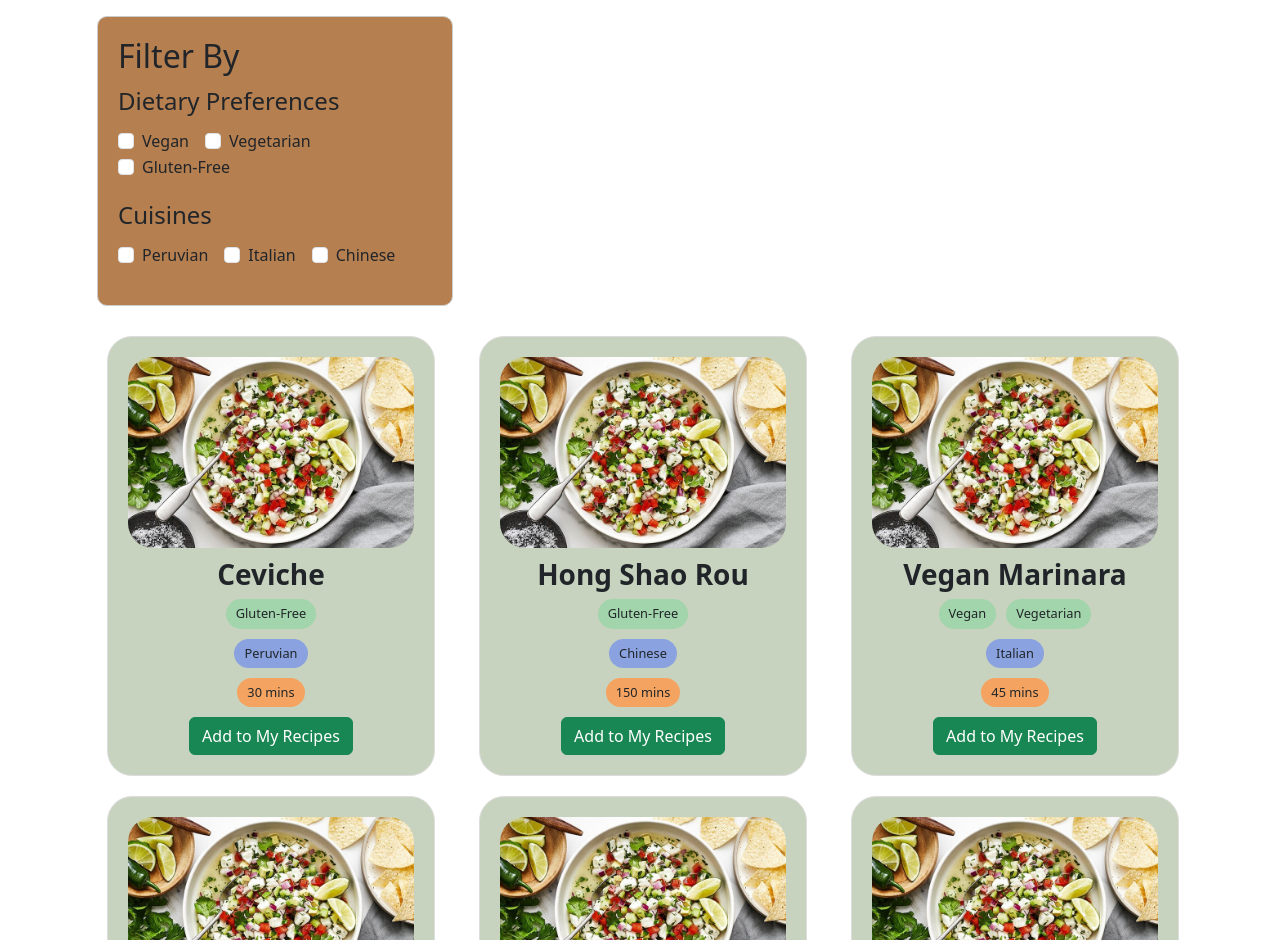
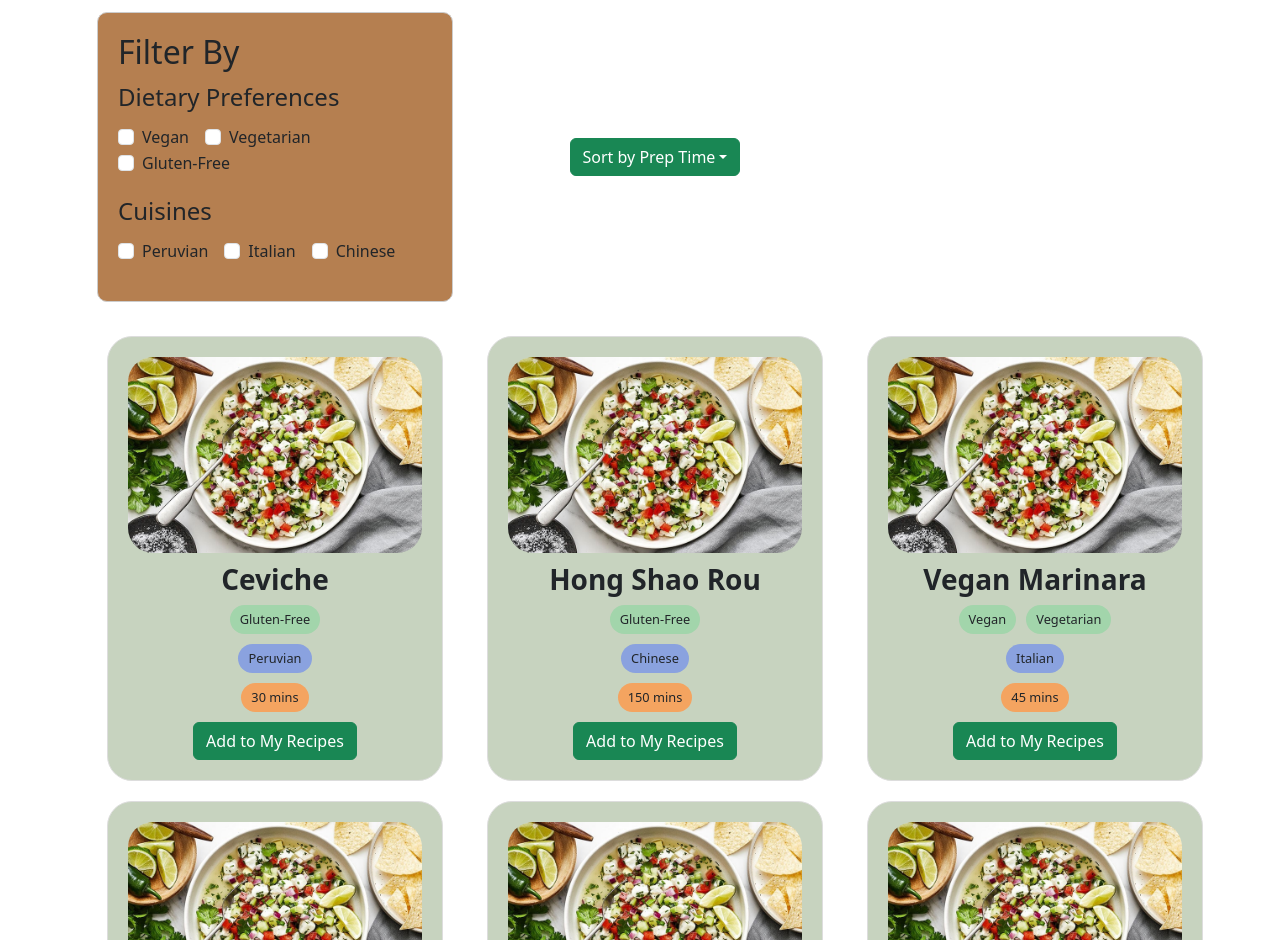
Before and after one commit to angelay1006/CS1300-Development, a React (Create React App) app: page / in a window 1280 px wide. Shown: the part 160-1100 px from the top of the page. Built offline with nearby package versions, Linux system fonts and the light colour scheme.

Commit message:
sorting implemented

```diff
--- a/src/App.css
+++ b/src/App.css
@@ -6,3 +6,8 @@
 .heading-fonts {
   font-size: 40px;
 }
+
+/* .col-md-4 {
+  display: flex;
+  align-items: center;
+} */
--- a/src/App.js
+++ b/src/App.js
@@ -15,11 +15,20 @@ import './App.css';
 
 function App() {
 
-  // filter functionality
+  // filter functionality and sort
   const [filteredRecipes, setFilteredRecipes] = useState(recipes.slice(0, 12));
+  const [sortOrder, setSortOrder] = useState('default');
+  const [selectedCuisines, setSelectedCuisines] = useState([]);
+  const [selectedDietaryPreferences, setSelectedDietaryPreferences] = useState([]);
 
-  const filterRecipes = (selectedCuisines, selectedDietaryPreferences) => {
-    let newFilteredRecipes = recipes;
+
+  const handleSortChange = (newSortOrder) => {
+    setSortOrder(newSortOrder);
+  };
+
+
+  useEffect(() => {
+    let newFilteredRecipes = [...recipes];
 
     if (selectedCuisines.length) {
       newFilteredRecipes = newFilteredRecipes.filter(recipe =>
@@ -32,13 +41,25 @@ function App() {
       );
     }
 
-    setFilteredRecipes(newFilteredRecipes.slice(0, 12)); // Keep the limit to 12 recipes
+    // Sorting logic
+    if (sortOrder === 'asc') {
+      newFilteredRecipes.sort((a, b) => a.prepTime - b.prepTime);
+    } else if (sortOrder === 'desc') {
+      newFilteredRecipes.sort((a, b) => b.prepTime - a.prepTime);
+    }
+
+    setFilteredRecipes(newFilteredRecipes.slice(0, 12));
+
+  }, [sortOrder, selectedCuisines, selectedDietaryPreferences]);
+
+
+
+  const handleFilterChange = (cuisines, dietaryPreferences) => {
+    setSelectedCuisines(cuisines);
+    setSelectedDietaryPreferences(dietaryPreferences);
   }
 
-  // Mock function for handling recipe card actions
-  // const mockHandleActionClick = (recipeId) => {
-  //   console.log(`Action clicked for recipe with id: ${recipeId}`);
-  // };
+
 
 
   return (
@@ -51,12 +72,19 @@ function App() {
 
         {/* row for filter and sorting */}
         <div className="container">
-          <div className="row">
+          <div className="row mt-4">
             <div className="col-md-4">
-              <FilterComponent onFilterChange={filterRecipes} />
+              <FilterComponent onFilterChange={handleFilterChange} className="w-100"/>
             </div>
-          <div className="row">
-            {filteredRecipes.map((recipe) => (
+
+            <div className="col-md-4 d-flex align-items-center justify-content-center">
+              <Sort onSortChange={setSortOrder} />
+            </div>
+          </div>
+
+
+            <div className="row mt-4">
+              {filteredRecipes.map((recipe) => (
                 <div className="col-md-4" key={recipe.id}>
                   <RecipeCard
                     recipe={recipe}
@@ -65,14 +93,13 @@ function App() {
                   />
                 </div>
               ))}
-          </div>
+            </div>
 
           </div>
         </div>
 
 
       </div>
-    </div>
 
   );
 }
--- a/src/components/Filter.css
+++ b/src/components/Filter.css
@@ -3,7 +3,8 @@
     border: 1px solid #ccc;
     padding: 20px;
     border-radius: 10px;
-    margin: 20px 0;
+    /* margin: 20px 0;  */
+    /* width: 27vw; */
 }
 
 .form-label {
--- a/src/components/Sort.jsx
+++ b/src/components/Sort.jsx
@@ -5,7 +5,7 @@ import Dropdown from 'react-bootstrap/Dropdown';
 const Sort = ({onSortChange}) => {
     return (
         <Dropdown>
-            <Dropdown.Toggle variant="success" id="dropdown-sort">
+            <Dropdown.Toggle variant="success" id="dropdown-sort" >
                 Sort by Prep Time
             </Dropdown.Toggle>
 
```
